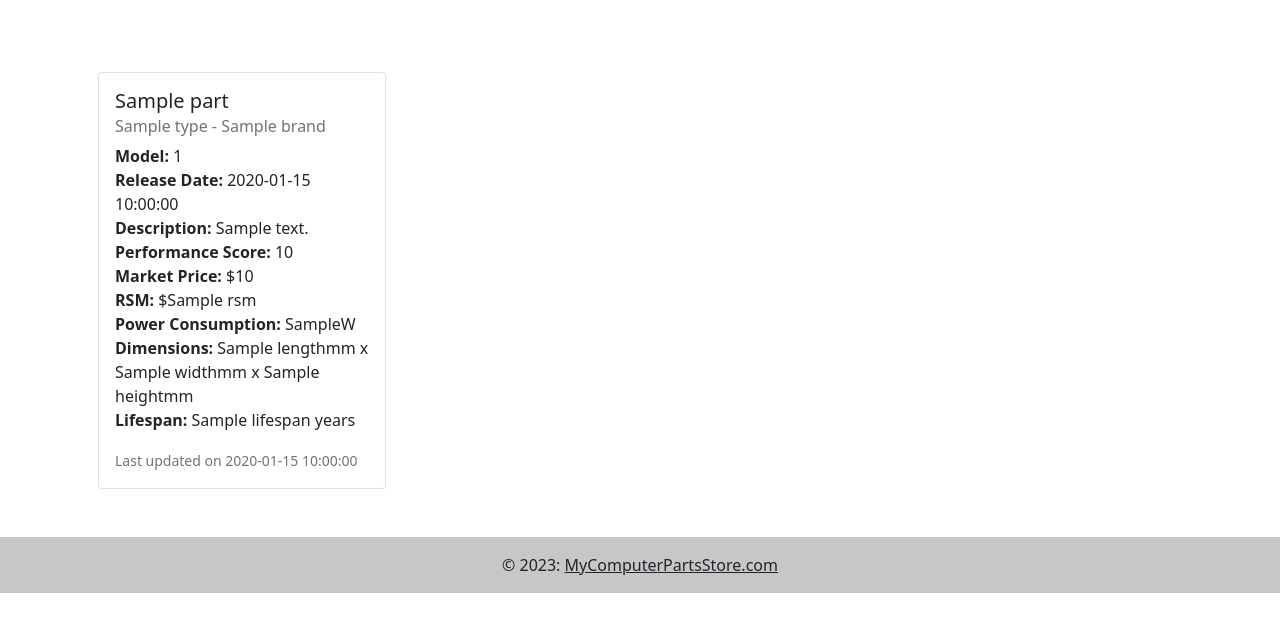
After one commit to AkinoJoey/BackendProject5, a PHP site: template Views/component/computer-part-card/performance.php in a window 1280 px wide. The commit adds this page. Shown: the top 632 px of the page. Run offline with PHP 8.4, Linux system fonts and the light colour scheme; the template is opened without the code that fills it: most values are stand-ins (such as "Sample title", 1, 10 or a date in 2020).

Commit message:
parts/performance完了

```diff
--- /dev/null
+++ b/Views/component/computer-part-card/performance.php
@@ -0,0 +1,22 @@
+<div class="d-flex flex-wrap">
+    <?php foreach ($parts as $part) : ?>
+        <div class="card mt-4 mx-3" style="width: 18rem;">
+            <div class="card-body">
+                <h5 class="card-title"><?= htmlspecialchars($part['name']) ?></h5>
+                <h6 class="card-subtitle mb-2 text-muted"><?= htmlspecialchars($part['type']) ?> - <?= htmlspecialchars($part['brand']) ?></h6>
+                <p class="card-text">
+                    <strong>Model:</strong> <?= htmlspecialchars($part['model_number']) ?><br />
+                    <strong>Release Date:</strong> <?= htmlspecialchars($part['release_date']) ?><br />
+                    <strong>Description:</strong> <?= htmlspecialchars($part['description']) ?><br />
+                    <strong>Performance Score:</strong> <?= htmlspecialchars($part['performance_score']) ?><br />
+                    <strong>Market Price:</strong> $<?= htmlspecialchars($part['market_price']) ?><br />
+                    <strong>RSM:</strong> $<?= htmlspecialchars($part['rsm']) ?><br />
+                    <strong>Power Consumption:</strong> <?= htmlspecialchars($part['power_consumptionw']) ?>W<br />
+                    <strong>Dimensions:</strong> <?= htmlspecialchars($part['lengthm']) ?>m x <?= htmlspecialchars($part['widthm']) ?>m x <?= htmlspecialchars($part['heightm']) ?>m<br />
+                    <strong>Lifespan:</strong> <?= htmlspecialchars($part['lifespan']) ?> years<br />
+                </p>
+                <p class="card-text"><small class="text-muted">Last updated on <?= htmlspecialchars($part['updated_at']) ?></small></p>
+            </div>
+        </div>
+    <?php endforeach; ?>
+</div>
```
Also changed, not shown: Helpers/DatabaseHelper.php (+25 -0 lines), Routing/routes.php (+7 -1 lines).
